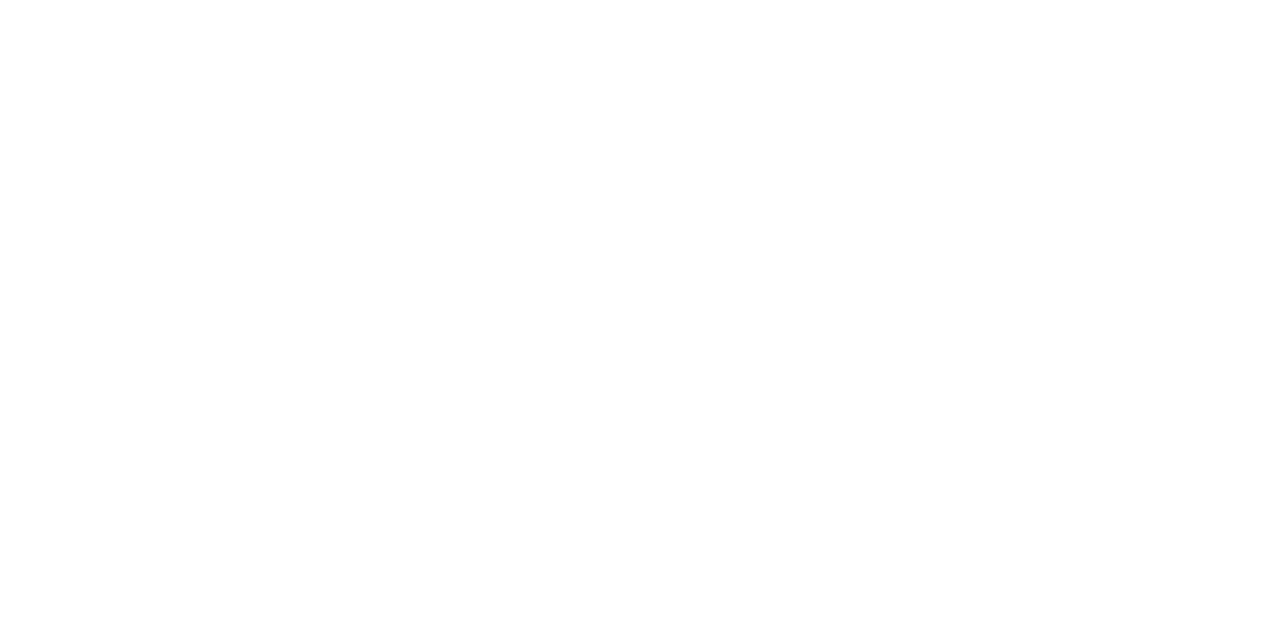
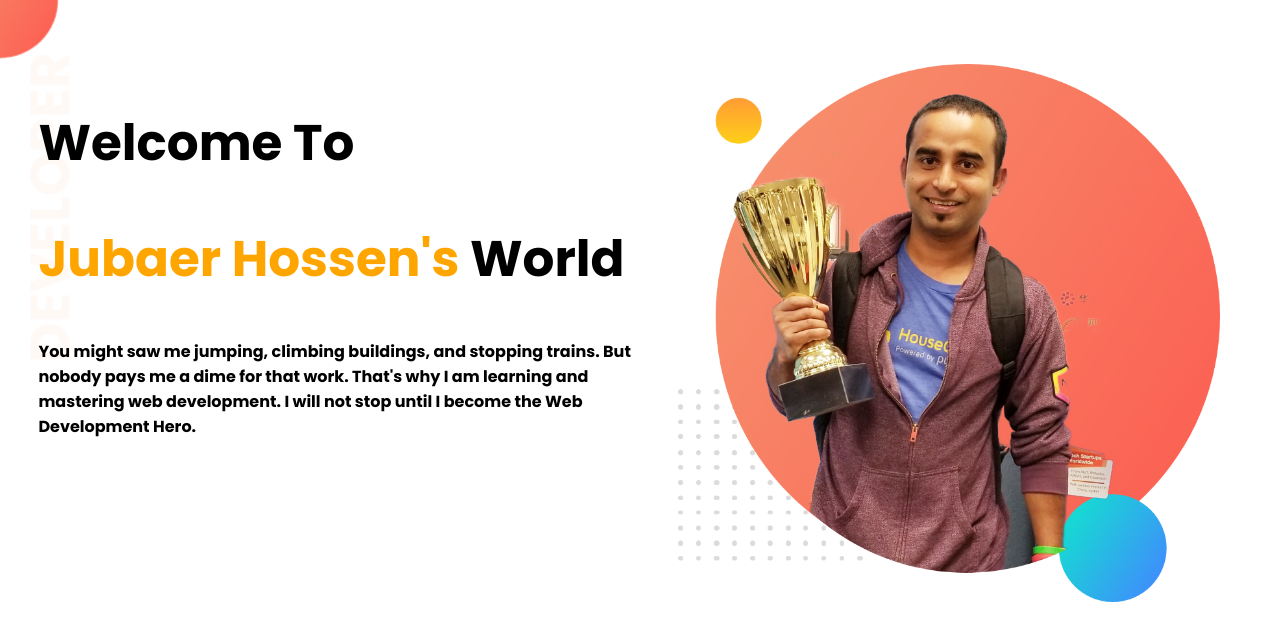
Before and after one commit to jubaer-hossen/developer-porfolio-v2, a plain HTML site: page index.html in a window 1280 px wide. Drawn offline with Linux system fonts and the light colour scheme.

Commit message:
added img width

```diff
--- a/index.html
+++ b/index.html
@@ -5,9 +5,24 @@
     <meta http-equiv="X-UA-Compatible" content="IE=edge">
     <meta name="viewport" content="width=device-width, initial-scale=1.0">
     <title>Portfolio</title>
+    <link rel="preconnect" href="https://fonts.googleapis.com">
+    <link rel="preconnect" href="https://fonts.gstatic.com" crossorigin>
+<link href="https://fonts.googleapis.com/css2?family=Poppins:wght@700&display=swap" rel="stylesheet">
     <link rel="stylesheet" href="style.css">
 </head>
 <body>
+    <section class="top-banner">
+        <div class="container top-img">
+            <h1>Welcome To</h1>
+        <h1> <span class="orange-color">Jubaer Hossen's</span> World</h1>
+            <p>You might saw me jumping, climbing buildings, and stopping trains. But nobody pays me a dime for that work. That's why I am learning and mastering web development. I will not stop until I become the Web Development Hero.</p>
+
+
+        </div>
+        <div class="top-img">
+            <img src="images/jhankar.png" alt="">
+        </div>
+    </section>
 
 </body>
 </html>
--- a/style.css
+++ b/style.css
@@ -0,0 +1,31 @@
+body{
+    font-family: 'Poppins', sans-serif;
+    margin: 0;
+}
+
+h1{
+    font-size: 50px;
+}
+.orange-color{
+    color: orange;
+}
+
+section{
+    display: flex;
+}
+
+.top-img{
+    width: 50%;
+    padding-left: 3%;
+    margin-top: 5%;
+
+}
+
+.top-img img {
+    width: 90%;
+}
+
+.top-banner{
+    background-image: url(images/top-banner.png);
+    background-repeat: no-repeat;
+}
```
Also changed, not shown: images/dream-bg.png (added), images/exp-bg.png (added), images/jhankar.png (added), images/jhankar2.png (added), images/my-bg.png (added), images/my-bg2.png (added), images/top-banner.png (added), 7 other files.
